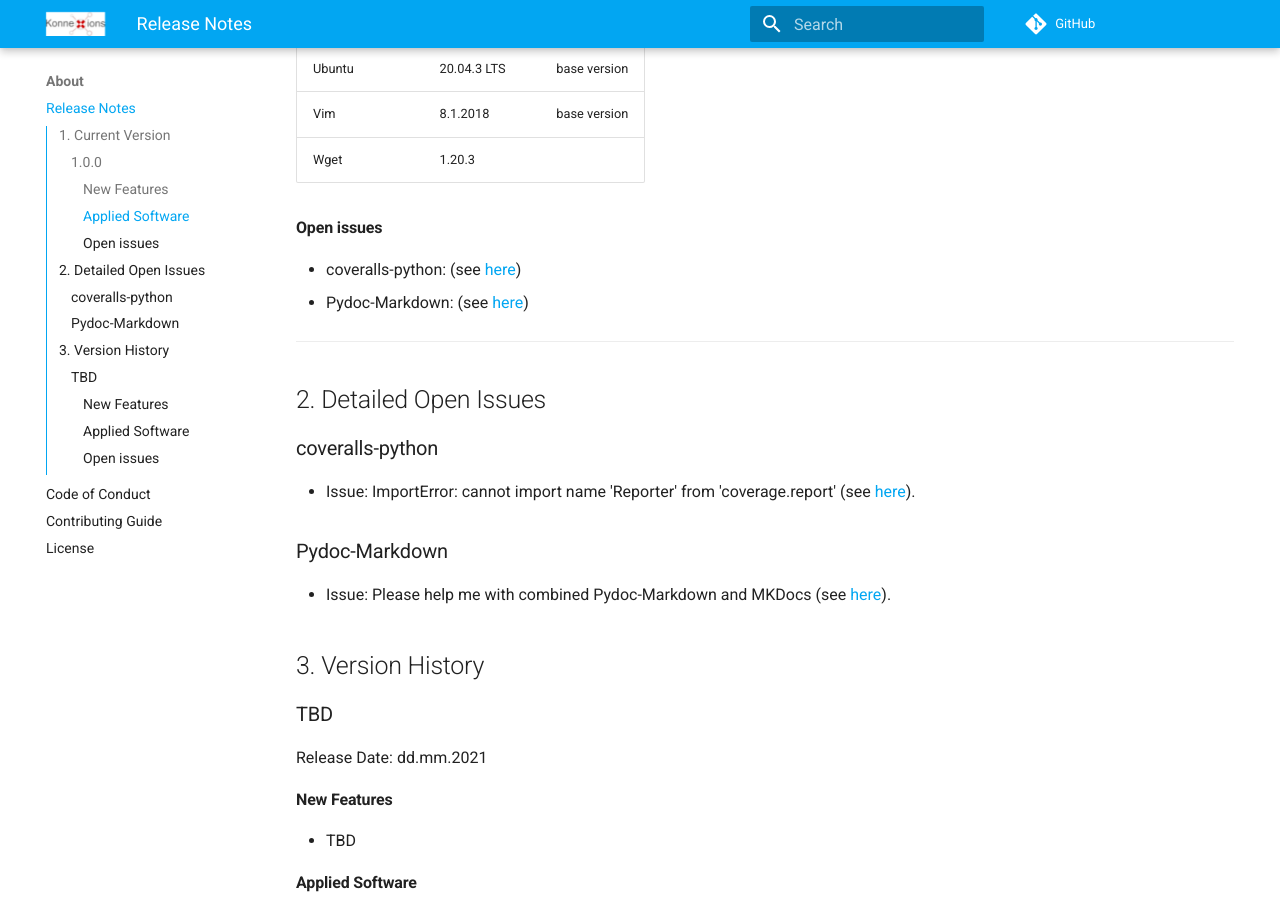
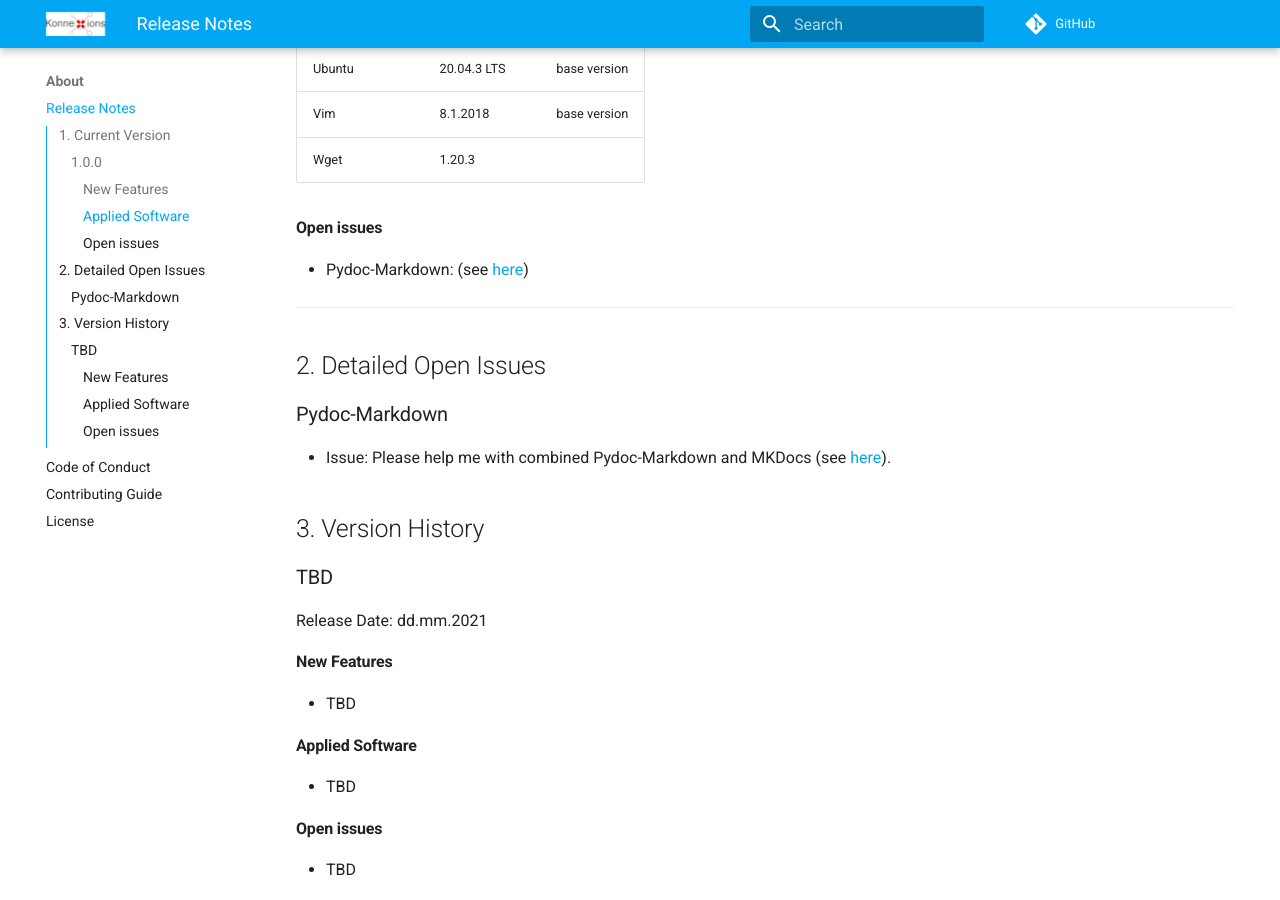
Before and after one commit to KonnexionsGmbH/dcr, an MkDocs documentation site: the page built from docs/release_notes.md, in a window 1280 px wide and 900 px high, scrolled down 1218 px. Built offline with MkDocs 1.6.1 and Material for MkDocs 9.7.7, drawn with Linux system fonts in a browser that asks for light colours; comment, search, counter and statistics services are not loaded.

```diff
--- a/docs/release_notes.md
+++ b/docs/release_notes.md
@@ -37,16 +37,11 @@
 
 #### Open issues
 
-- coveralls-python: (see [here](#issues_coveralls-python))
 - Pydoc-Markdown: (see [here](#issues_pydoc_markdown))
 
 ----
 
 ## 2. Detailed Open Issues
-
-### <a name="issues_coveralls_python"></a> coveralls-python
-
-- Issue: ImportError: cannot import name 'Reporter' from 'coverage.report' (see [here](https://github.com/TheKevJames/coveralls-python/issues/341)).
 
 ### <a name="issues_pydoc_markdown"></a> Pydoc-Markdown
 
```
Also changed, not shown: docs/development.md (+2 -2 lines), docs/index.md (+2 -0 lines), 1 other file.
